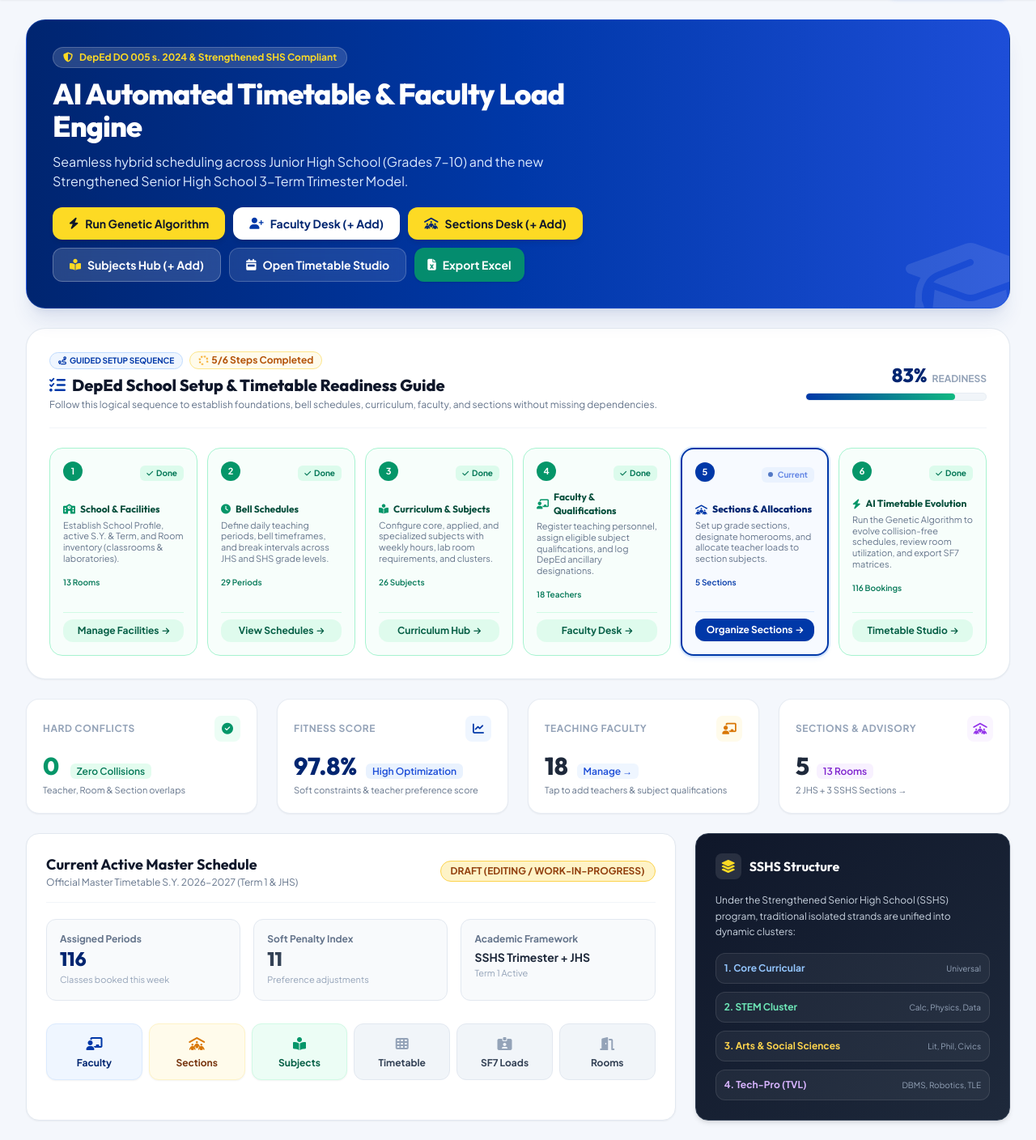
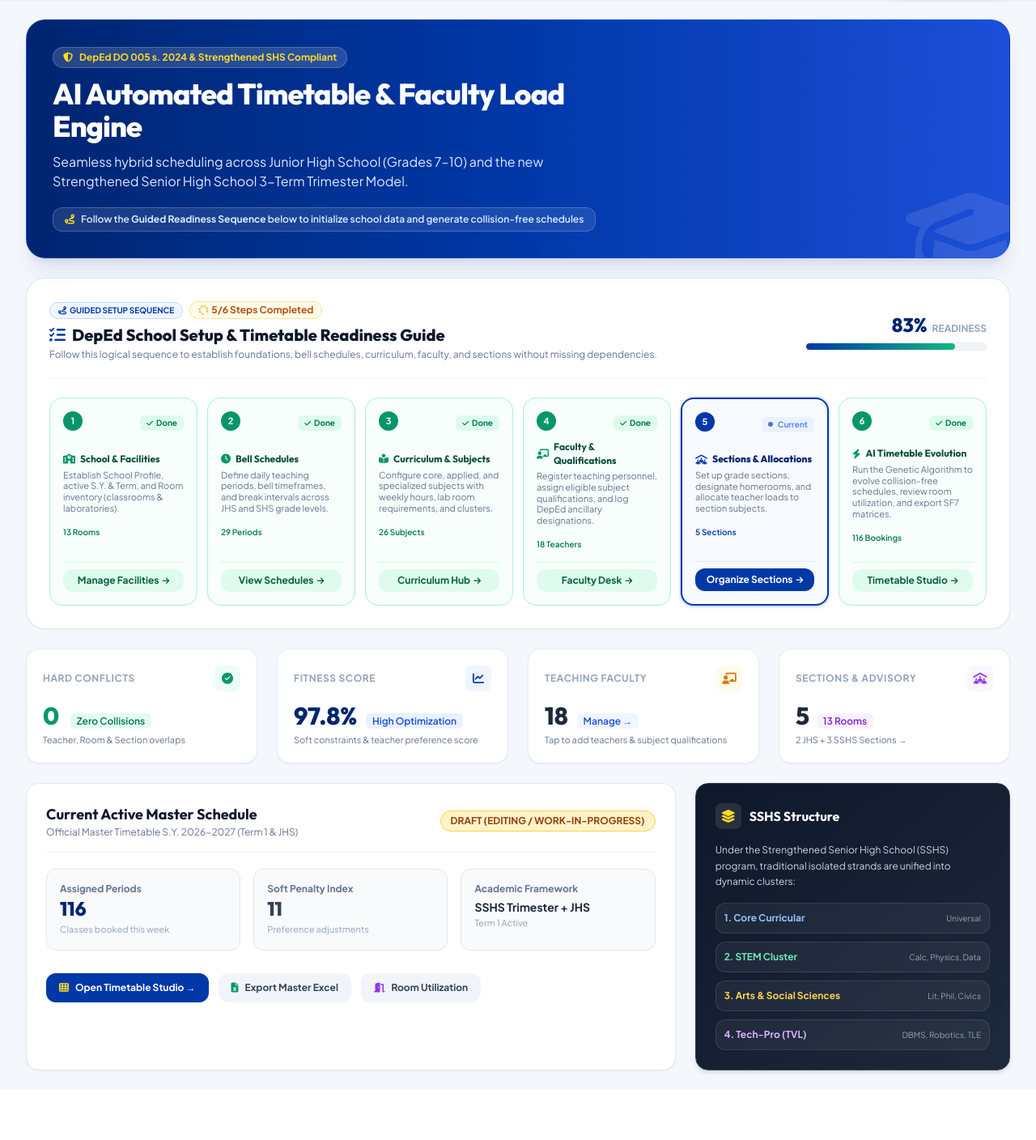
Before and after one commit to codebyaxiom/classmate-ai, a Django app: page / in a window 1280 px wide. Shown: the part 65-1473 px from the top of the page at 81% size. After the commit the page ends 1395 px from the top, so only its background shows below. Run offline with Django 5.2, Linux system fonts and the light colour scheme; data comes from the database, SQL or seed files in the repository; some libraries are stand-ins or nearby versions.

Commit message:
refactor: eliminate redundant button spam from dashboard hero banner and bottom card

```diff
--- a/templates/dashboard.html
+++ b/templates/dashboard.html
@@ -18,31 +18,11 @@
             <p class="text-blue-100 text-sm sm:text-base leading-relaxed">
                 Seamless hybrid scheduling across Junior High School (Grades 7–10) and the new Strengthened Senior High School 3-Term Trimester Model.
             </p>
-            <div class="flex flex-wrap gap-2.5 pt-2">
-                <button onclick="openGaModal()" class="px-5 py-2.5 rounded-xl bg-deped-gold text-slate-900 font-extrabold text-sm hover:bg-yellow-400 shadow-md transition active:scale-95 flex items-center space-x-2">
-                    <i class="fa-solid fa-bolt"></i>
-                    <span>Run Genetic Algorithm</span>
-                </button>
-                <a href="{% url 'teachers' %}" class="px-5 py-2.5 rounded-xl bg-white text-deped-darkblue font-extrabold text-sm shadow-md transition active:scale-95 flex items-center space-x-2 hover:bg-slate-100">
-                    <i class="fa-solid fa-user-plus text-deped-blue"></i>
-                    <span>Faculty Desk (+ Add)</span>
-                </a>
-                <a href="{% url 'sections' %}" class="px-5 py-2.5 rounded-xl bg-deped-gold text-slate-900 font-extrabold text-sm shadow-md transition active:scale-95 flex items-center space-x-2 hover:bg-yellow-400">
-                    <i class="fa-solid fa-people-roof text-deped-darkblue"></i>
-                    <span>Sections Desk (+ Add)</span>
-                </a>
-                <a href="{% url 'subjects' %}" class="px-5 py-2.5 rounded-xl bg-white/15 hover:bg-white/25 text-white font-bold text-sm backdrop-blur transition flex items-center space-x-2 border border-white/25 active:scale-95">
-                    <i class="fa-solid fa-book-open-reader text-deped-gold"></i>
-                    <span>Subjects Hub (+ Add)</span>
-                </a>
-                <a href="{% url 'timetable' %}" class="px-5 py-2.5 rounded-xl bg-white/10 hover:bg-white/20 text-white font-bold text-sm backdrop-blur transition flex items-center space-x-2 border border-white/20">
-                    <i class="fa-solid fa-calendar-week"></i>
-                    <span>Open Timetable Studio</span>
-                </a>
-                <a href="{% url 'export_excel' %}" class="px-4 py-2.5 rounded-xl bg-emerald-600/90 hover:bg-emerald-600 text-white font-bold text-sm shadow transition flex items-center space-x-2">
-                    <i class="fa-solid fa-file-excel"></i>
-                    <span>Export Excel</span>
-                </a>
+            <div class="flex items-center space-x-3 pt-2">
+                <span class="inline-flex items-center space-x-2 px-3.5 py-1.5 rounded-xl bg-white/10 border border-white/20 backdrop-blur text-xs text-blue-100 font-semibold">
+                    <i class="fa-solid fa-route text-deped-gold"></i>
+                    <span>Follow the <strong>Guided Readiness Sequence</strong> below to initialize school data and generate collision-free schedules</span>
+                </span>
             </div>
         </div>
         <!-- Decorative subtle watermark -->
@@ -257,31 +237,19 @@
                 </div>
             </div>
 
-            <!-- Quick Access Navigation Buttons -->
-            <div class="pt-2 grid grid-cols-2 sm:grid-cols-6 gap-2">
-                <a href="{% url 'teachers' %}" class="py-3 px-2 rounded-xl bg-blue-50 hover:bg-deped-blue hover:text-white text-deped-darkblue text-xs font-bold transition text-center flex flex-col items-center justify-center space-y-1 border border-blue-100 group shadow-sm">
-                    <i class="fa-solid fa-chalkboard-user text-base text-deped-blue group-hover:text-deped-gold transition"></i>
-                    <span>Faculty</span>
+            <!-- Master Timetable Direct Actions -->
+            <div class="pt-2 flex flex-wrap items-center gap-3">
+                <a href="{% url 'timetable' %}" class="px-4 py-2.5 rounded-xl bg-deped-blue hover:bg-deped-darkblue text-white text-xs font-bold transition shadow-sm flex items-center space-x-2">
+                    <i class="fa-solid fa-table-cells text-deped-gold"></i>
+                    <span>Open Timetable Studio &rarr;</span>
                 </a>
-                <a href="{% url 'sections' %}" class="py-3 px-2 rounded-xl bg-amber-50 hover:bg-amber-600 hover:text-white text-amber-900 text-xs font-bold transition text-center flex flex-col items-center justify-center space-y-1 border border-amber-100 group shadow-sm">
-                    <i class="fa-solid fa-people-roof text-base text-amber-600 group-hover:text-white transition"></i>
-                    <span>Sections</span>
+                <a href="{% url 'export_excel' %}" class="px-4 py-2.5 rounded-xl bg-slate-100 hover:bg-slate-200 text-slate-700 text-xs font-bold transition flex items-center space-x-2">
+                    <i class="fa-solid fa-file-excel text-emerald-600"></i>
+                    <span>Export Master Excel</span>
                 </a>
-                <a href="{% url 'subjects' %}" class="py-3 px-2 rounded-xl bg-emerald-50 hover:bg-emerald-600 hover:text-white text-emerald-800 text-xs font-bold transition text-center flex flex-col items-center justify-center space-y-1 border border-emerald-100 group shadow-sm">
-                    <i class="fa-solid fa-book-open-reader text-base text-emerald-600 group-hover:text-white transition"></i>
-                    <span>Subjects</span>
-                </a>
-                <a href="{% url 'timetable' %}" class="py-3 px-2 rounded-xl bg-slate-100 hover:bg-deped-blue hover:text-white text-slate-700 text-xs font-bold transition text-center flex flex-col items-center justify-center space-y-1 border border-slate-200 group">
-                    <i class="fa-solid fa-table-cells text-base text-slate-400 group-hover:text-deped-gold transition"></i>
-                    <span>Timetable</span>
-                </a>
-                <a href="{% url 'teacher_loads' %}" class="py-3 px-2 rounded-xl bg-slate-100 hover:bg-deped-blue hover:text-white text-slate-700 text-xs font-bold transition text-center flex flex-col items-center justify-center space-y-1 border border-slate-200 group">
-                    <i class="fa-solid fa-id-card-clip text-base text-slate-400 group-hover:text-deped-gold transition"></i>
-                    <span>SF7 Loads</span>
-                </a>
-                <a href="{% url 'room_utilization' %}" class="py-3 px-2 rounded-xl bg-slate-100 hover:bg-deped-blue hover:text-white text-slate-700 text-xs font-bold transition text-center flex flex-col items-center justify-center space-y-1 border border-slate-200 group">
-                    <i class="fa-solid fa-door-open text-base text-slate-400 group-hover:text-deped-gold transition"></i>
-                    <span>Rooms</span>
+                <a href="{% url 'room_utilization' %}" class="px-4 py-2.5 rounded-xl bg-slate-100 hover:bg-slate-200 text-slate-700 text-xs font-bold transition flex items-center space-x-2">
+                    <i class="fa-solid fa-door-open text-purple-600"></i>
+                    <span>Room Utilization</span>
                 </a>
             </div>
         </div>
```
